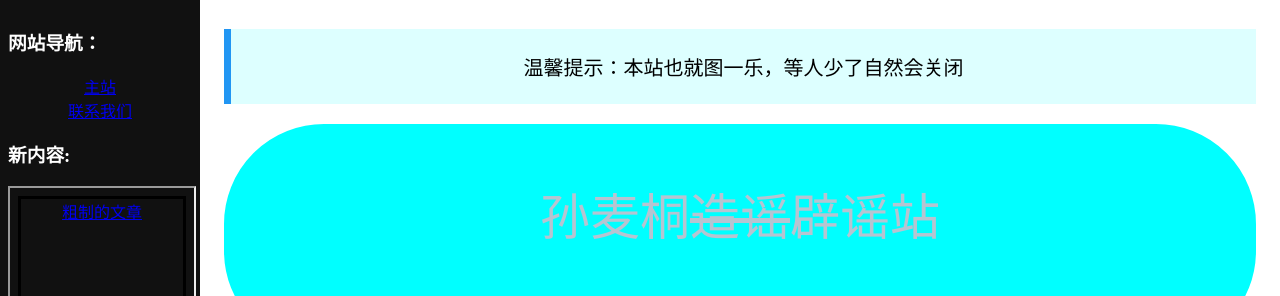
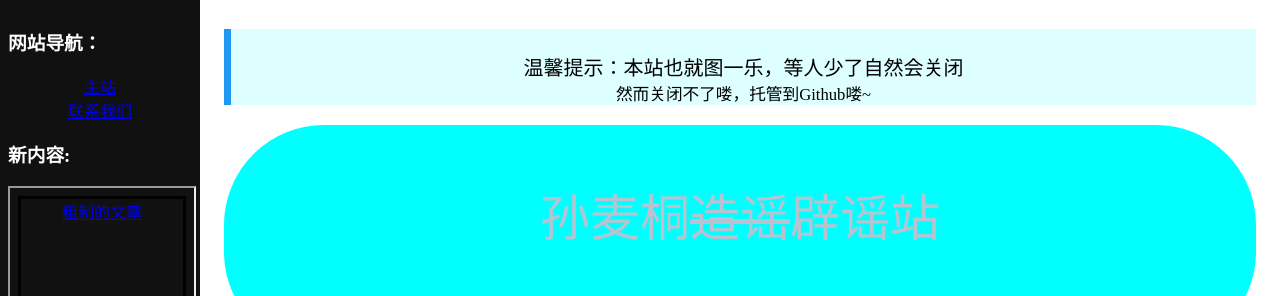
Before and after one commit to b9113fced86a32ca/b9113fced86a32ca.github.io, a plain HTML site: page index.html in a window 1280 px wide. Shown: the top 296 px of the page. Drawn offline with Linux system fonts and the light colour scheme.

Commit message:
然而关闭不了喽，托管到Github喽~

```diff
--- a/index.html
+++ b/index.html
@@ -9,7 +9,7 @@
             <iframe src="other/sidebar.html" width="200px" frameborder="0" height="100%"></iframe>
         </div>
         <div class="main-content">
-            <p class="tips"><br>温馨提示：本站也就图一乐，等人少了自然会关闭<br><br></p>
+            <p class="tips"><br>温馨提示：本站也就图一乐，等人少了自然会关闭<br><small>然而关闭不了喽，托管到Github喽~</small><br></p>
             <!--<p class="tips2"><br>本站已暂停维护<br><small>将会于10-27恢复维护</small><br></p>-->
             <div class="title">
                 <p class="title_main">孙麦桐<s>造谣</s>辟谣站</p>
```
